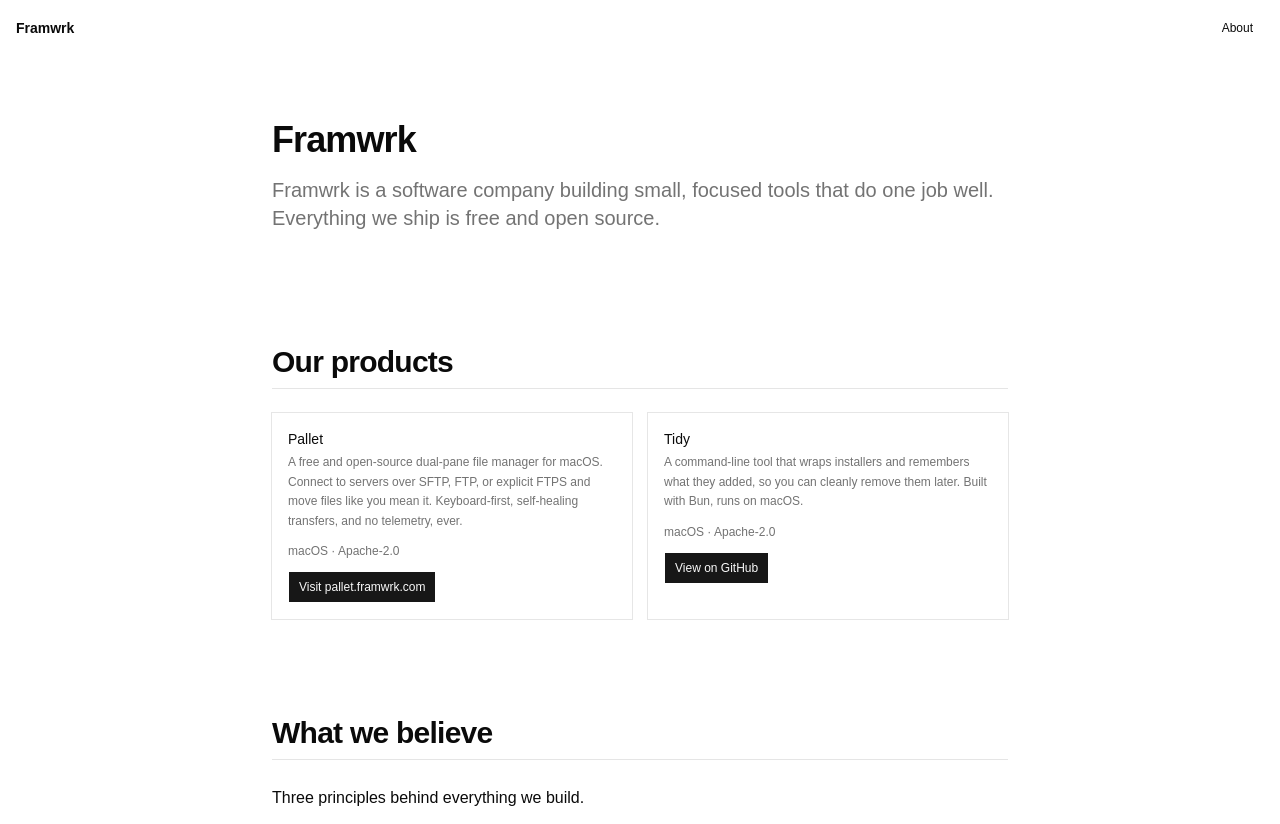
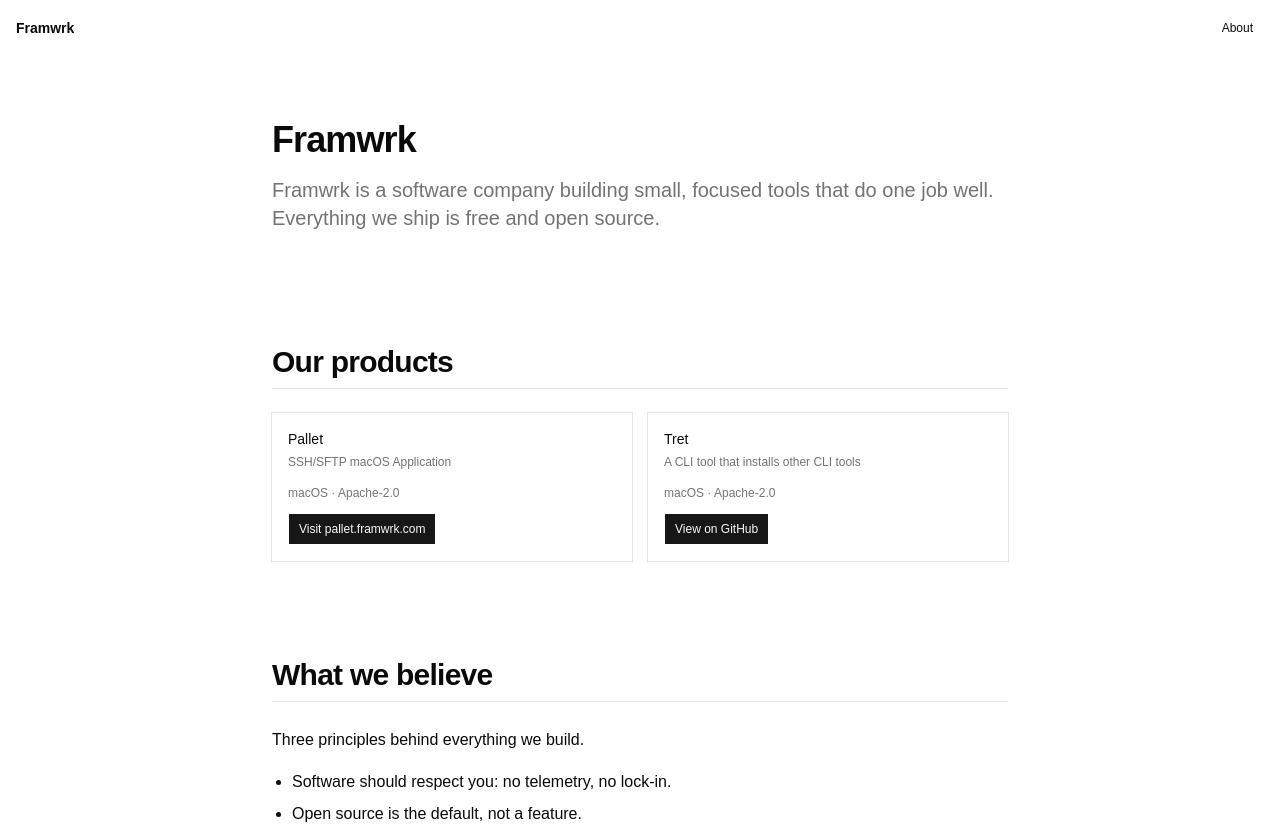
Before and after one commit to framwrk/framwrk.com, a React (Vite) app: page / in a window 1280 px wide. Shown: the top 824 px of the page. Built offline with nearby package versions, Linux system fonts and the light colour scheme.

Commit message:
Update Home.tsx

```diff
--- a/src/pages/Home.tsx
+++ b/src/pages/Home.tsx
@@ -7,16 +7,16 @@ const products = [
   {
     name: "Pallet",
     description:
-      "A free and open-source dual-pane file manager for macOS. Connect to servers over SFTP, FTP, or explicit FTPS and move files like you mean it. Keyboard-first, self-healing transfers, and no telemetry, ever.",
+      "SSH/SFTP macOS Application",
     href: "https://pallet.framwrk.com/",
     linkLabel: "Visit pallet.framwrk.com",
     meta: "macOS · Apache-2.0",
   },
   {
-    name: "Tidy",
+    name: "Tret",
     description:
-      "A command-line tool that wraps installers and remembers what they added, so you can cleanly remove them later. Built with Bun, runs on macOS.",
-    href: "https://github.com/framwrk/Tidy",
+      "A CLI tool that installs other CLI tools",
+    href: "https://github.com/framwrk/tret",
     linkLabel: "View on GitHub",
     meta: "macOS · Apache-2.0",
   },
```
